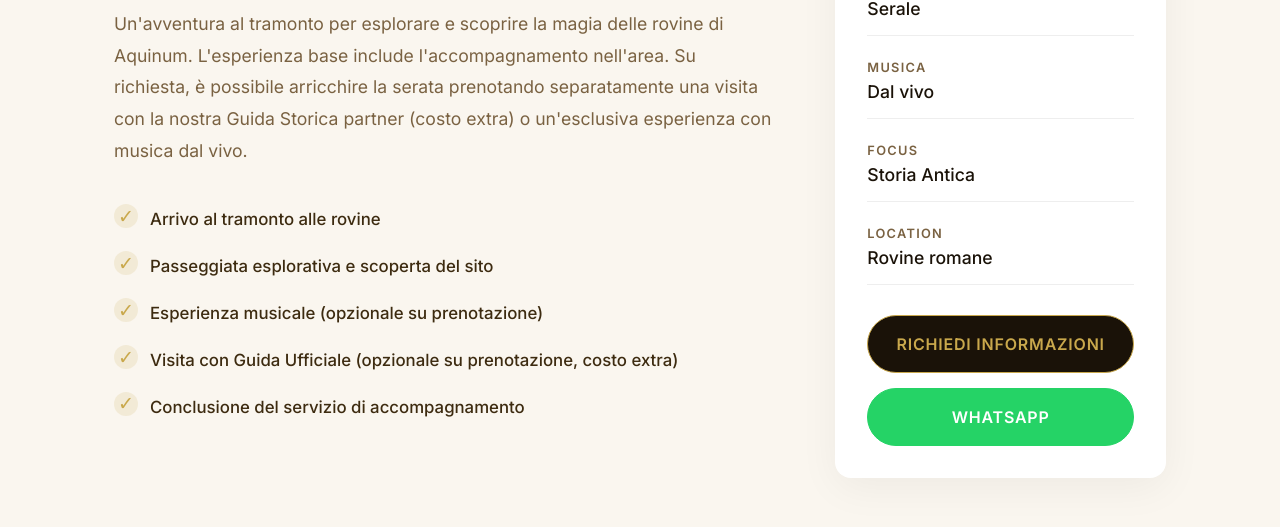
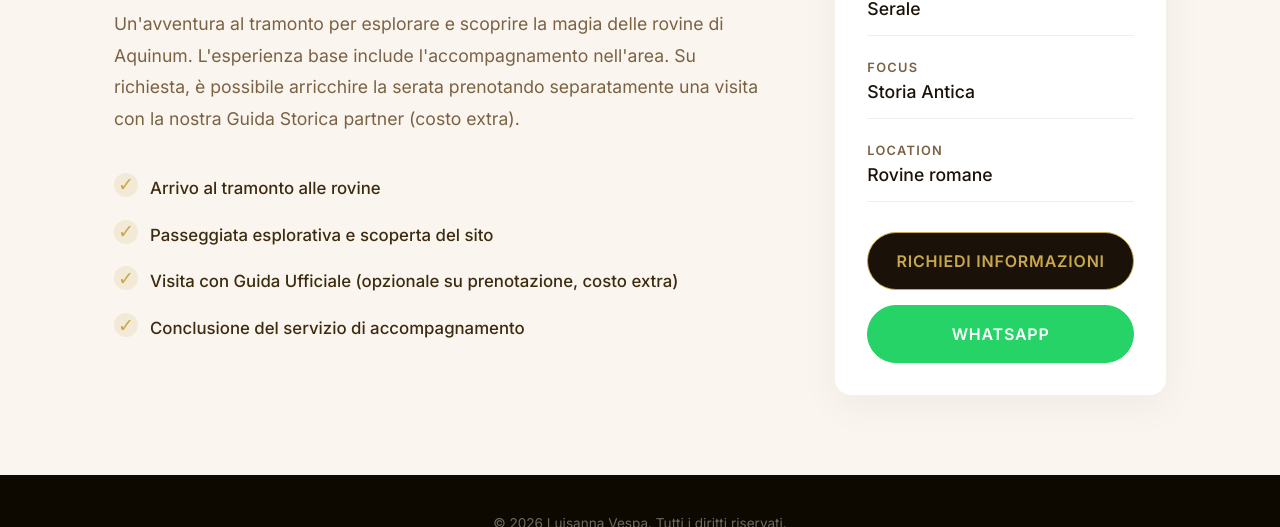
Before and after one commit to lvespa/ciociaria-tour, a plain HTML site: page tour-aperitivo-aquino.html in a window 1280 px wide. Shown: the part 595-1122 px from the top of the page. Drawn offline with nearby package versions, Linux system fonts and the light colour scheme.

Commit message:
Delete aperitivo and live music

```diff
--- a/tour-aperitivo-aquino.html
+++ b/tour-aperitivo-aquino.html
@@ -86,21 +86,19 @@
         <span data-lang="en">The Program</span>
       </h2>
       <p class="tour-desc">
-        <span data-lang="it">Un'avventura al tramonto per esplorare e scoprire la magia delle rovine di Aquinum. L'esperienza base include l'accompagnamento nell'area. Su richiesta, è possibile arricchire la serata prenotando separatamente una visita con la nostra Guida Storica partner (costo extra) o un'esclusiva esperienza con musica dal vivo.</span>
-        <span data-lang="en">A sunset adventure to explore and discover the magic of the Aquinum ruins. The base experience includes tour leader assistance. Upon request, you can enhance the evening by separately booking a tour with our Official Guide partner (extra cost) or an exclusive live music experience.</span>
+        <span data-lang="it">Un'avventura al tramonto per esplorare e scoprire la magia delle rovine di Aquinum. L'esperienza base include l'accompagnamento nell'area. Su richiesta, è possibile arricchire la serata prenotando separatamente una visita con la nostra Guida Storica partner (costo extra).</span>
+        <span data-lang="en">A sunset adventure to explore and discover the magic of the Aquinum ruins. The base experience includes tour leader assistance. Upon request, you can enhance the evening by separately booking a tour with our Official Guide partner (extra cost).</span>
       </p>
 
       <ul class="program-list">
         <li>Arrivo al tramonto alle rovine</li>
         <li>Passeggiata esplorativa e scoperta del sito</li>
-        <li>Esperienza musicale (opzionale su prenotazione)</li>
         <li>Visita con Guida Ufficiale (opzionale su prenotazione, costo extra)</li>
         <li>Conclusione del servizio di accompagnamento</li>
       </ul>
       <ul class="program-list" data-lang="en" style="display:none;">
         <li>Arrival at the ruins at sunset</li>
         <li>Exploratory walk and discovery of the site</li>
-        <li>Musical experience (optional upon reservation)</li>
         <li>Tour with Official Guide (optional upon reservation, extra cost)</li>
         <li>End of tour leader service</li>
       </ul>
@@ -116,16 +114,6 @@
         <div class="detail-value">
            <span data-lang="it">Serale</span>
            <span data-lang="en">Evening</span>
-        </div>
-      </div>
-      <div class="detail-item">
-        <div class="detail-label">
-           <span data-lang="it">Musica</span>
-           <span data-lang="en">Music</span>
-        </div>
-        <div class="detail-value">
-           <span data-lang="it">Dal vivo</span>
-           <span data-lang="en">Live</span>
         </div>
       </div>
       <div class="detail-item">
```
Also changed, not shown: index.html (+2 -2 lines).
